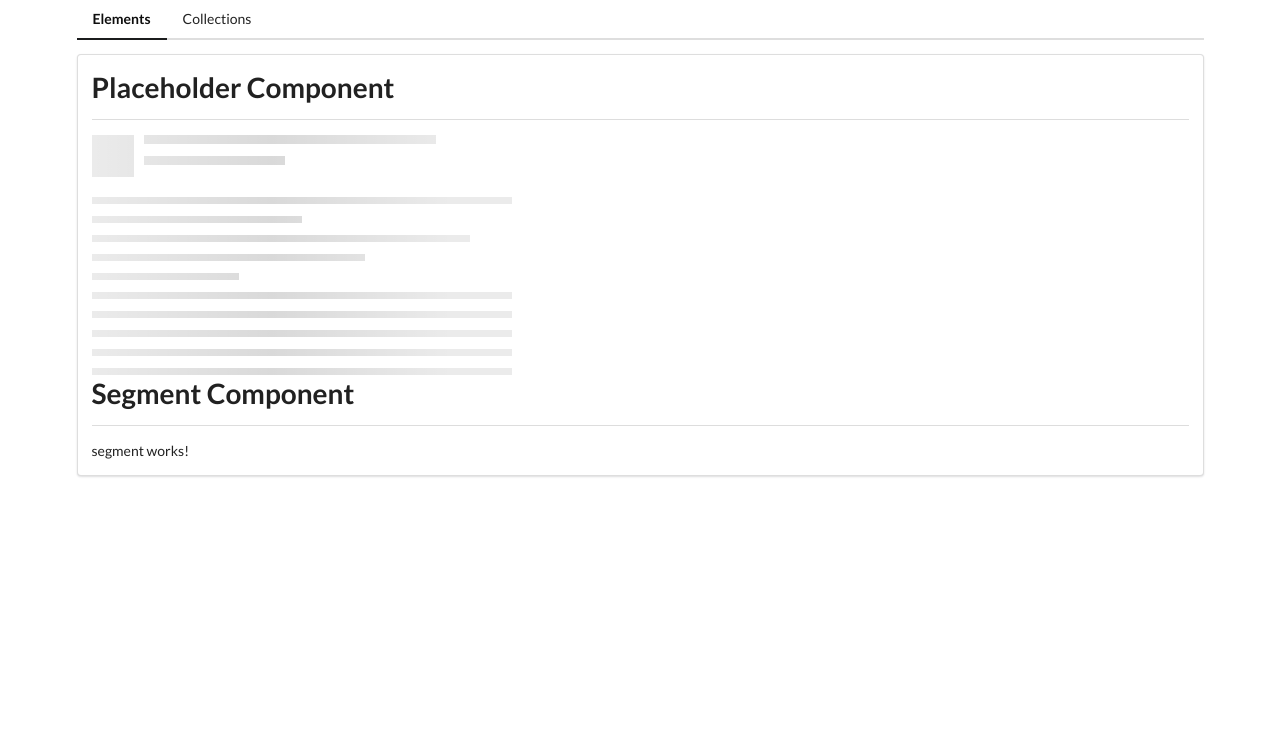
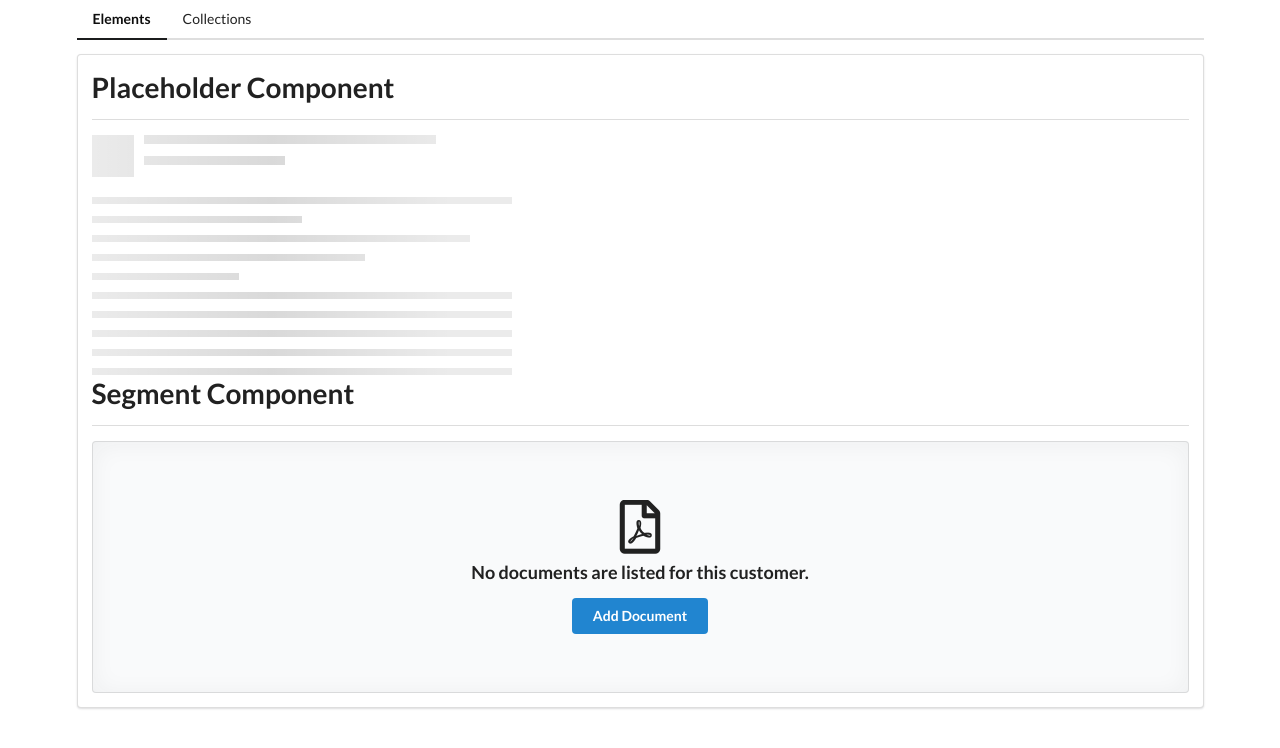
Before and after one commit to altafmquadri/comps-angular, an Angular app: page /elements in a window 1280 px wide. Shown: the top 748 px of the page. Built offline with nearby package versions, Linux system fonts and the light colour scheme.

Commit message:
add css so if header empty, display none

```diff
--- a/src/app/elements/elements-home/elements-home.component.html
+++ b/src/app/elements/elements-home/elements-home.component.html
@@ -1,4 +1,20 @@
 <app-divider> Placeholder Component </app-divider>
 <app-placeholder [header]="true" [lines]="10"></app-placeholder>
 <app-divider> Segment Component </app-divider>
-<app-segment></app-segment>
+<app-segment>
+  <header>
+    <i class="pdf file outline icon"></i>
+    No documents are listed for this customer.
+  </header>
+
+  <div class="ui primary button">Add Document</div>
+</app-segment>
+
+<!-- <app-segment>
+  <header>
+    <i class="add icon"></i>
+    Add a resource
+  </header>
+
+  <div class="ui primary button">Click to Add</div>
+</app-segment> -->
--- a/src/app/elements/segment/segment.component.css
+++ b/src/app/elements/segment/segment.component.css
@@ -0,0 +1,3 @@
+div.iu.icon.header:empty {
+  display: none;
+}
--- a/src/app/elements/segment/segment.component.html
+++ b/src/app/elements/segment/segment.component.html
@@ -1 +1,6 @@
-<p>segment works!</p>
+<div class="ui placeholder segment">
+  <div class="ui icon header">
+    <ng-content select="header"></ng-content>
+  </div>
+  <ng-content></ng-content>
+</div>
```
